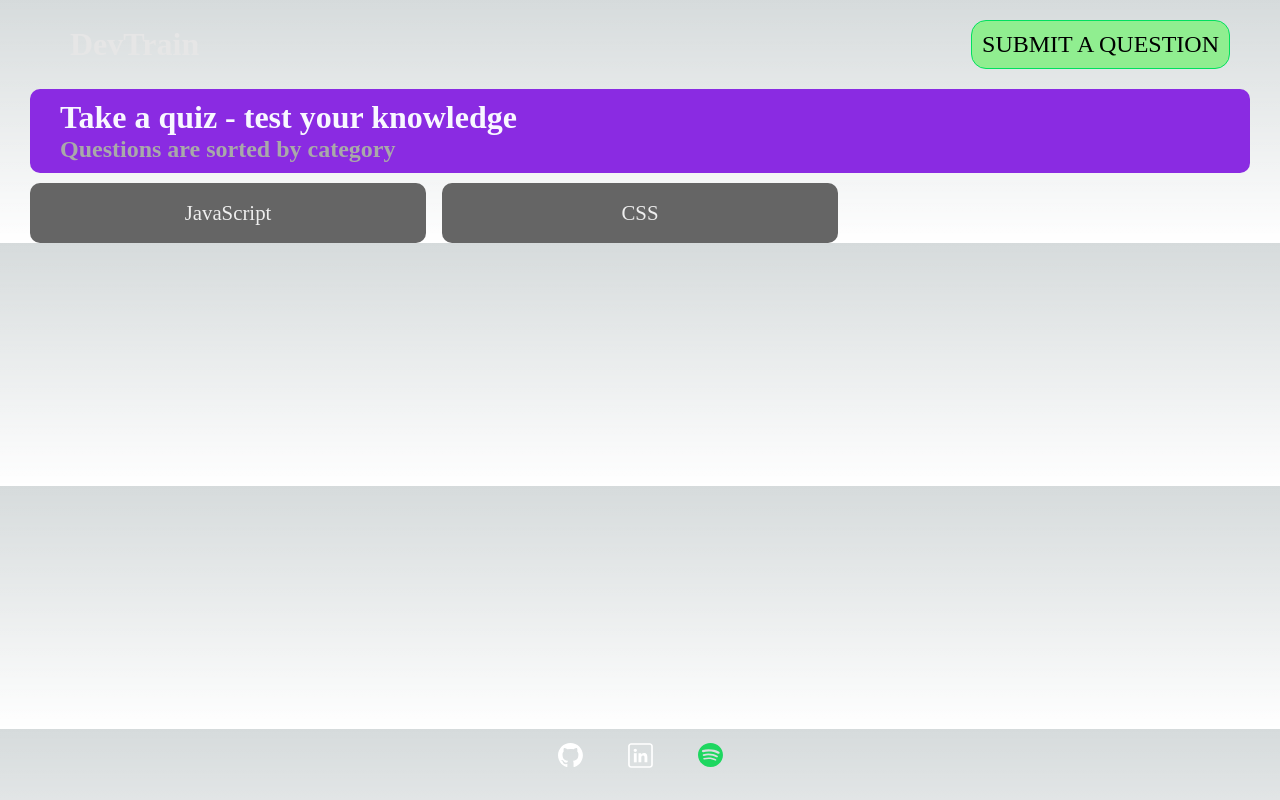
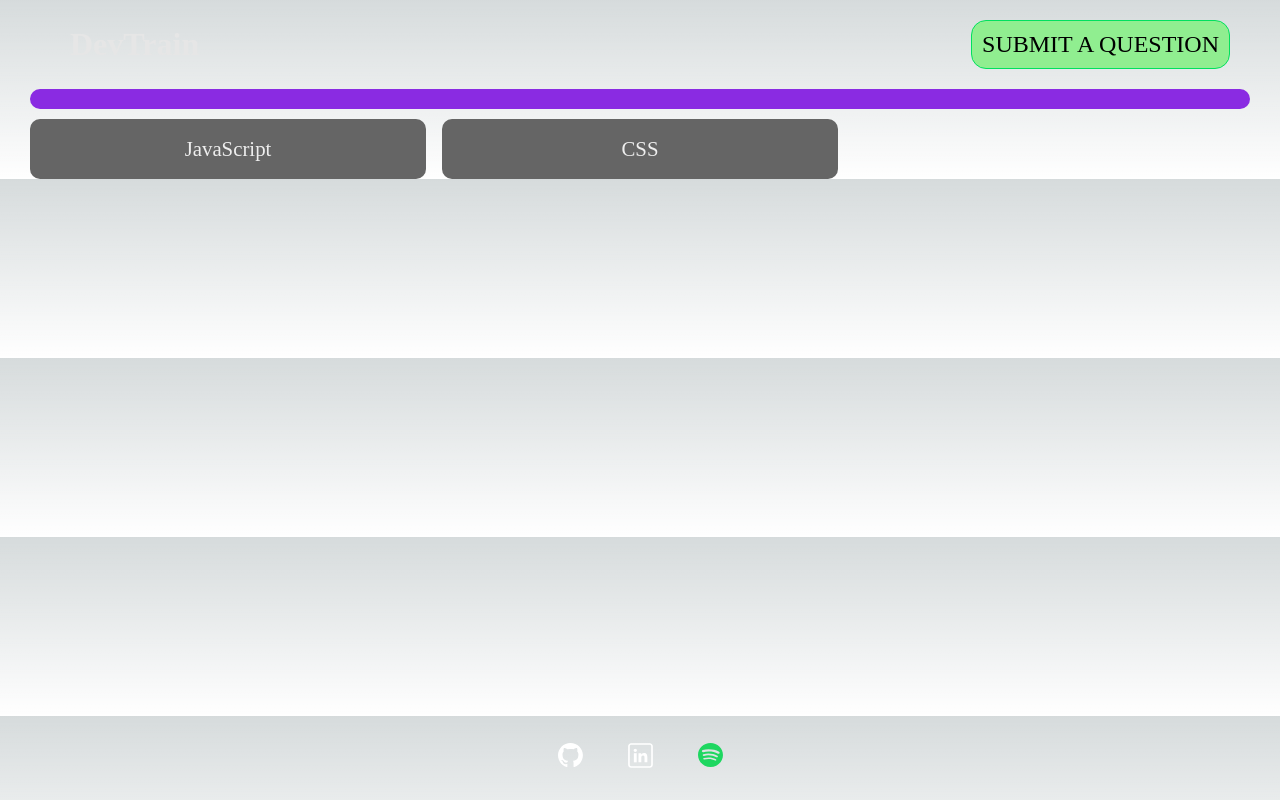
Before and after one commit to alexgeis/JavaScript-Quiz, a Next.js app in the folder quiz-app/: page / in a window 1280 px wide. Built offline with nearby package versions, Linux system fonts and the light colour scheme.

Commit message:
WIP to use context api to share topic state across pages

```diff
--- a/quiz-app/components/Layout.tsx
+++ b/quiz-app/components/Layout.tsx
@@ -6,32 +6,34 @@ import styles from "Layout.module.css";
 import { NavBar } from "./NavBar";
 import { Header } from "./Header";
 import { Footer } from "./Footer";
+// import { TopicContext } from "./TopicContext";
+import { TopicProvider } from "./TopicContext";
 
 type LayoutProps = {
 	children: React.ReactNode;
 };
 
 export default function Layout({ children }: LayoutProps) {
-	const [topic, setTopic] = useState<string>(
-		"Take a quiz - test your knowledge"
-	);
-	const [subText, setSubText] = useState<string>(
-		"Questions are sorted by category"
-	);
+	// const [topic, setTopic] = useState<string>(
+	// 	"Take a quiz - test your knowledge"
+	// );
+	// const [subText, setSubText] = useState<string>(
+	// 	"Questions are sorted by category"
+	// );
 
 	const router = useRouter();
 	const currentUrlPath = router.pathname.replace(/\//, "");
 
-	useEffect(() => {
-		if (currentUrlPath !== "") setTopic(currentUrlPath);
-		else {
-			setTopic("Take a quiz - test your knowledge");
-			setSubText("Questions are sorted by category");
-		}
-	}, [currentUrlPath]);
+	// useEffect(() => {
+	// 	if (currentUrlPath !== "") setTopic(currentUrlPath);
+	// 	else {
+	// 		setTopic("Take a quiz - test your knowledge");
+	// 		setSubText("Questions are sorted by category");
+	// 	}
+	// }, [currentUrlPath]);
 
 	return (
-		<>
+		<TopicProvider>
 			<Head>
 				<title>DevTrain</title>
 				<meta
@@ -49,11 +51,14 @@ export default function Layout({ children }: LayoutProps) {
 			</Head>
 			<NavBar />
 			<Header
-				mainText={topic}
-				subText={subText}
+				mainText={""}
+				subText={""}
 			/>
-			<main>{children}</main>
+			<main>
+				{children}
+				{/* <TopicContext.Provider value={topic}>{children}</TopicContext.Provider> */}
+			</main>
 			<Footer />
-		</>
+		</TopicProvider>
 	);
 }
--- /dev/null
+++ b/quiz-app/components/TopicContext.tsx
@@ -0,0 +1,31 @@
+import { createContext, useContext, useState } from "react";
+
+const TopicContext = createContext<any>(undefined);
+
+export function TopicProvider({ children }: any) {
+	const [topic, setTopic] = useState<string>("");
+
+	const [subText, setSubText] = useState<string>("");
+
+	return (
+		<TopicContext.Provider
+			value={{
+				topic,
+				setTopic,
+				subText,
+				setSubText,
+			}}
+		>
+			{children}
+		</TopicContext.Provider>
+	);
+}
+
+export function useTopic() {
+	const context = useContext(TopicContext);
+
+	if (!context)
+		throw new Error("useTopic must be used inside a `TopicProvider`");
+
+	return context;
+}
--- a/quiz-app/pages/javascript/index.tsx
+++ b/quiz-app/pages/javascript/index.tsx
@@ -1,4 +1,9 @@
+import { useContext } from "react";
+// import { TopicContext } from "../../components/TopicContext";
+
 function JavascriptPage() {
+	// const topic = useContext(TopicContext);
+
 	return <div>Welcome to the Javascript Quiz Page!</div>;
 }
 
```
